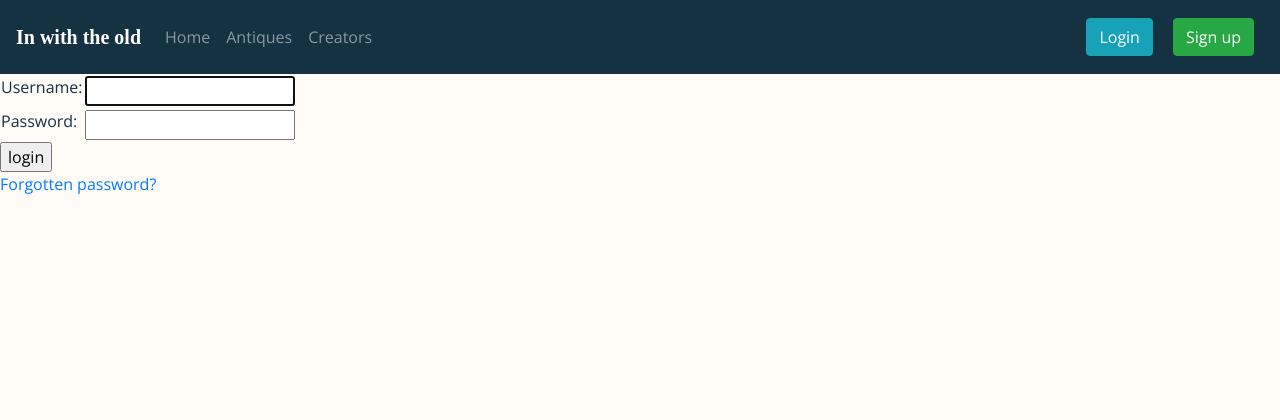
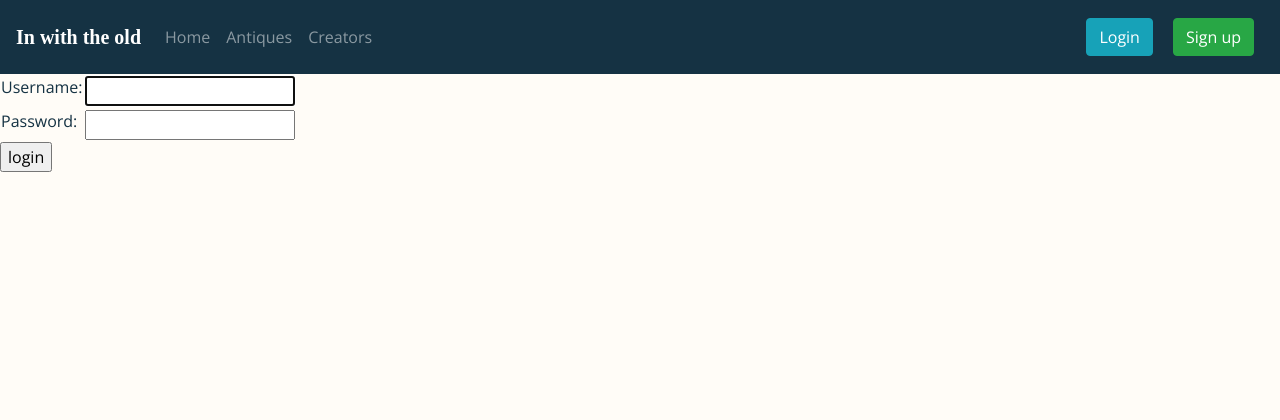
Before and after one commit to jennie6151/inwiththeold, a Django app: page /accounts/login/ in a window 1280 px wide. Shown: the top 420 px of the page. Run offline with Django 3.2, Linux system fonts and the light colour scheme; some libraries are stand-ins or nearby versions; some web fonts are replaced.

Commit message:
typo fixed in js

```diff
--- a/antiqueProjectApp/static/js/antique_purchase_form.js
+++ b/antiqueProjectApp/static/js/antique_purchase_form.js
@@ -6,7 +6,7 @@ $(document).ready(function(){
     $('#disabled-pay').show();
 
     $('#paymentForm').keyup(function(){
-        var form = document.getElementById('paymentForm')
+        var form = document.getElementById('paymentForm');
 
         if(form.checkValidity()){
             $('#pay-button').show();
@@ -16,6 +16,6 @@ $(document).ready(function(){
             $('#pay-button').hide();
             $('#disabled-pay').show();
         }
-    })
+    });
 
 });
--- a/templates/registration/login.html
+++ b/templates/registration/login.html
@@ -33,7 +33,4 @@
 <input type="hidden" name="next" value="{{ next }}" />
 </form>
 
-{# Assumes you setup the password_reset view in your URLconf #}
-<p><a href="{% url 'password_reset' %}">Forgotten password?</a></p>
-
 {% endblock %}
```
